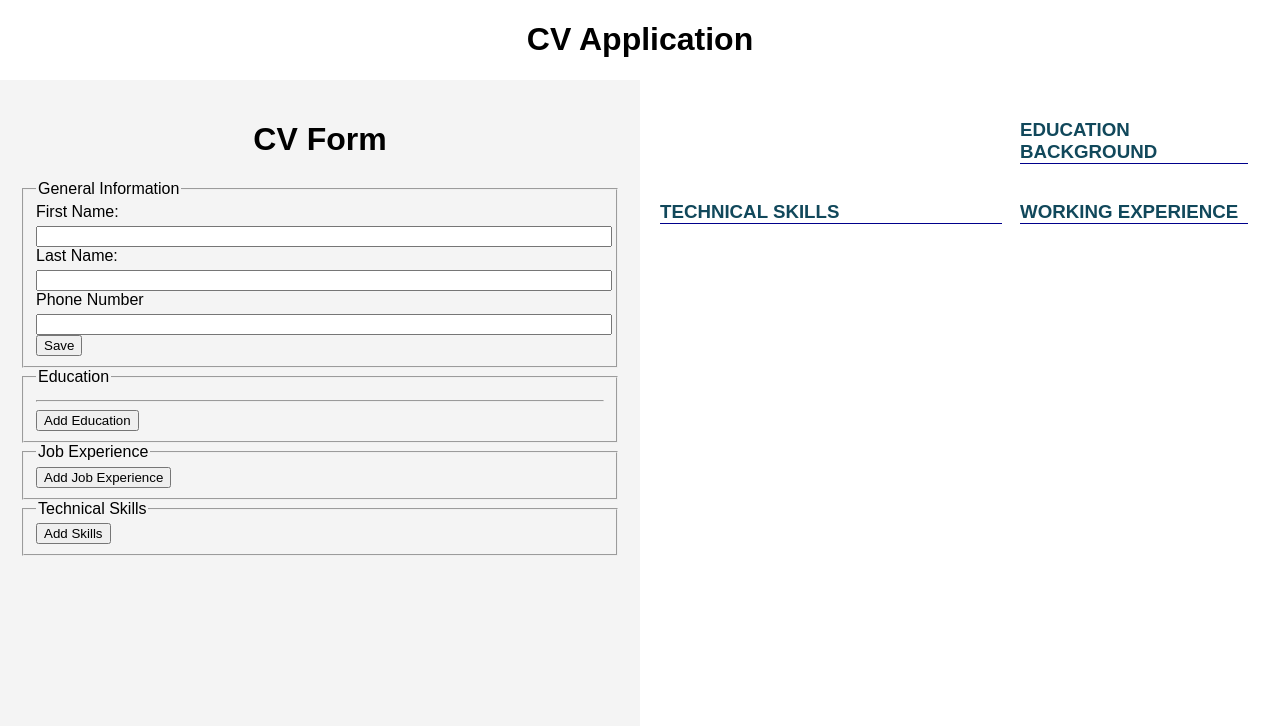
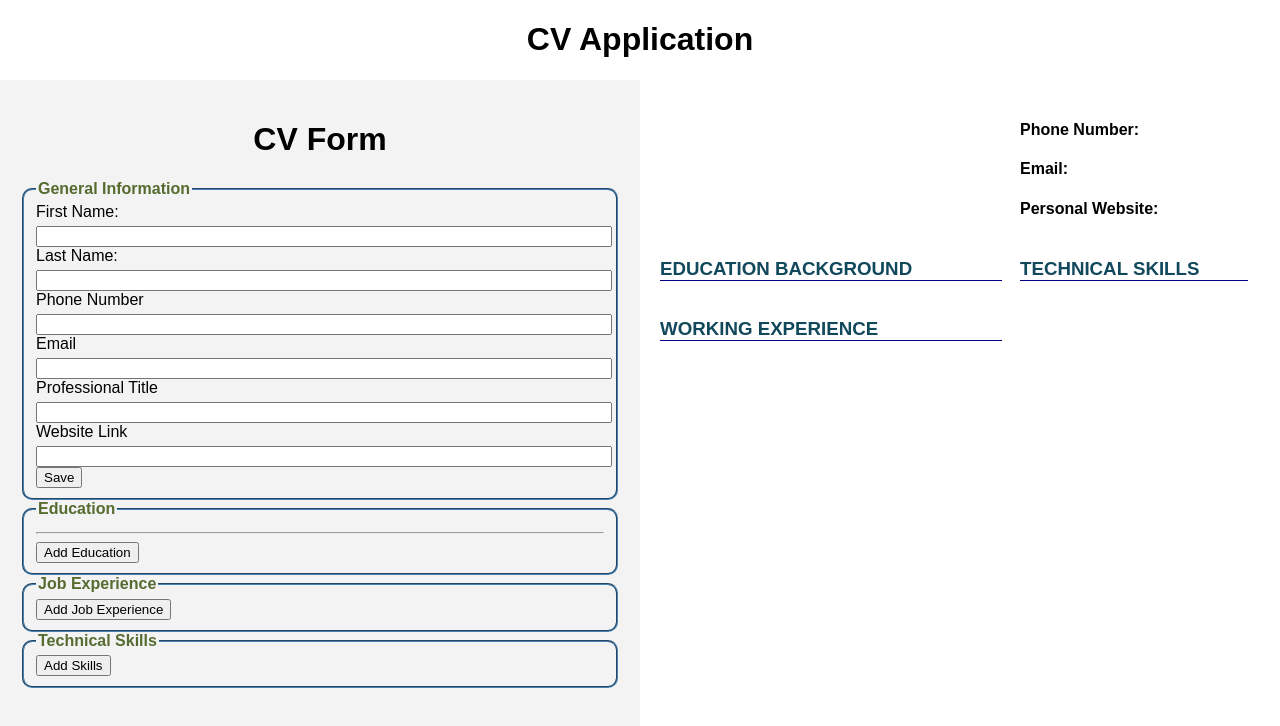
Before and after one commit to ZadeNova/JavaScript-stuff, a React (Vite) app in the folder React CV webapp/CV-Application/: page / in a window 1280 px wide. Shown: the top 726 px of the page. Built offline with nearby package versions, Linux system fonts and the light colour scheme.

Commit message:
Added abit of simple designs. Project should be completed.

```diff
--- a/React CV webapp/CV-Application/src/App.jsx
+++ b/React CV webapp/CV-Application/src/App.jsx
@@ -11,6 +11,9 @@ function App() {
 	const [personalInfoData, setpersonalInfoData] = useState({
 		Name: "",
 		phoneNumber: "",
+		ProfessionalTitle: "",
+		Email: "",
+		website_link: "",
 	});
 
 	//const [educationDataList, setEducationList] = useState([]);
--- a/React CV webapp/CV-Application/src/components/CVDisplay.jsx
+++ b/React CV webapp/CV-Application/src/components/CVDisplay.jsx
@@ -8,7 +8,13 @@ function displayCV({ personalInfoData, educationData, jobData, skillsData }) {
 			<main className="displayCV">
 				<section className="displayPersonalInfo">
 					<h3>{personalInfoData.Name}</h3>
-					<h3>{personalInfoData.phoneNumber}</h3>
+					<h4>{personalInfoData.professionalTitle}</h4>
+				</section>
+
+				<section className="displayContactableInfo">
+					<h4>Phone Number: {personalInfoData.phoneNumber}</h4>
+					<h4>Email: {personalInfoData.Email}</h4>
+					<h4>Personal Website: {personalInfoData.website_link}</h4>
 				</section>
 
 				<section className="displayEducationBackground CVtitle">
--- a/React CV webapp/CV-Application/src/components/CVForm.jsx
+++ b/React CV webapp/CV-Application/src/components/CVForm.jsx
@@ -25,6 +25,10 @@ function Form({
 	const [firstName, setfirstName] = useState("");
 	const [lastName, setlastName] = useState("");
 	const [phoneNumber, setphoneNumber] = useState("");
+	const [email , setEmail] = useState("");
+	const [websitelink , setWebsiteLink] = useState("");
+	const [professionalTitle , setprofessionalTitle] = useState("");
+
 
 	const [skillsList, setSkillsList] = useState([]);
 
@@ -85,6 +89,19 @@ function Form({
 		setphoneNumber(event.target.value);
 	};
 
+	const handleEmailChange = (event) => {
+		setEmail(event.target.value);
+	}
+
+	const handleProfessionalTitle = (event) => {
+		setprofessionalTitle(event.target.value);
+	}
+
+	const handleWebsiteLink = (event) => {
+		setWebsiteLink(event.target.value);
+	}
+
+
 	const handleSkillsChange = (id, event) => {
 		const { name, value } = event.target;
 
@@ -119,6 +136,9 @@ function Form({
 			...personalInfoFormData,
 			Name: firstName + " " + lastName,
 			phoneNumber: phoneNumber,
+			Email: email,
+			website_link: websitelink,
+			professionalTitle: professionalTitle,
 		});
 	};
 
@@ -254,6 +274,15 @@ function Form({
 					onChange={handlePhoneNumChange}
 				></input>
 
+				<label htmlFor="Email">Email</label>
+				<input type="email" id="Email" name="Email" value={email} onChange={handleEmailChange}></input>
+
+				<label htmlFor="professionalTitle">Professional Title</label>
+				<input type="text" id="professionalTitle" name="professionalTitle" value={professionalTitle} onChange={handleProfessionalTitle}></input>
+
+				<label htmlFor="websiteLink">Website Link</label>
+				<input type="text" id="websiteLink" name="websiteLink" value={websitelink} onChange={handleWebsiteLink}></input>
+
 				<button onClick={saveGeneralInformationData}>Save</button>
 			</fieldset>
 
--- a/React CV webapp/CV-Application/src/css/main.css
+++ b/React CV webapp/CV-Application/src/css/main.css
@@ -16,7 +16,8 @@ html {
 }
 
 .left-side {
-	background-color: #f4f4f4; /* Light background for the form */
+	background-color: #f3f3f4; /* Light background for the form */
+	overflow-x: hidden;
 	/* display: flex; */
 	/* align-items: center; */
 	/* justify-content: center; */
@@ -49,6 +50,17 @@ label {
 
 .AppTitle{
 	text-align: center;
+}
+
+legend {
+	font-weight: bold;
+	color: #556B2F;
+
+}
+
+fieldset {
+	border-color: #4682B4;
+	border-radius: 10px;
 }
 
 
```
